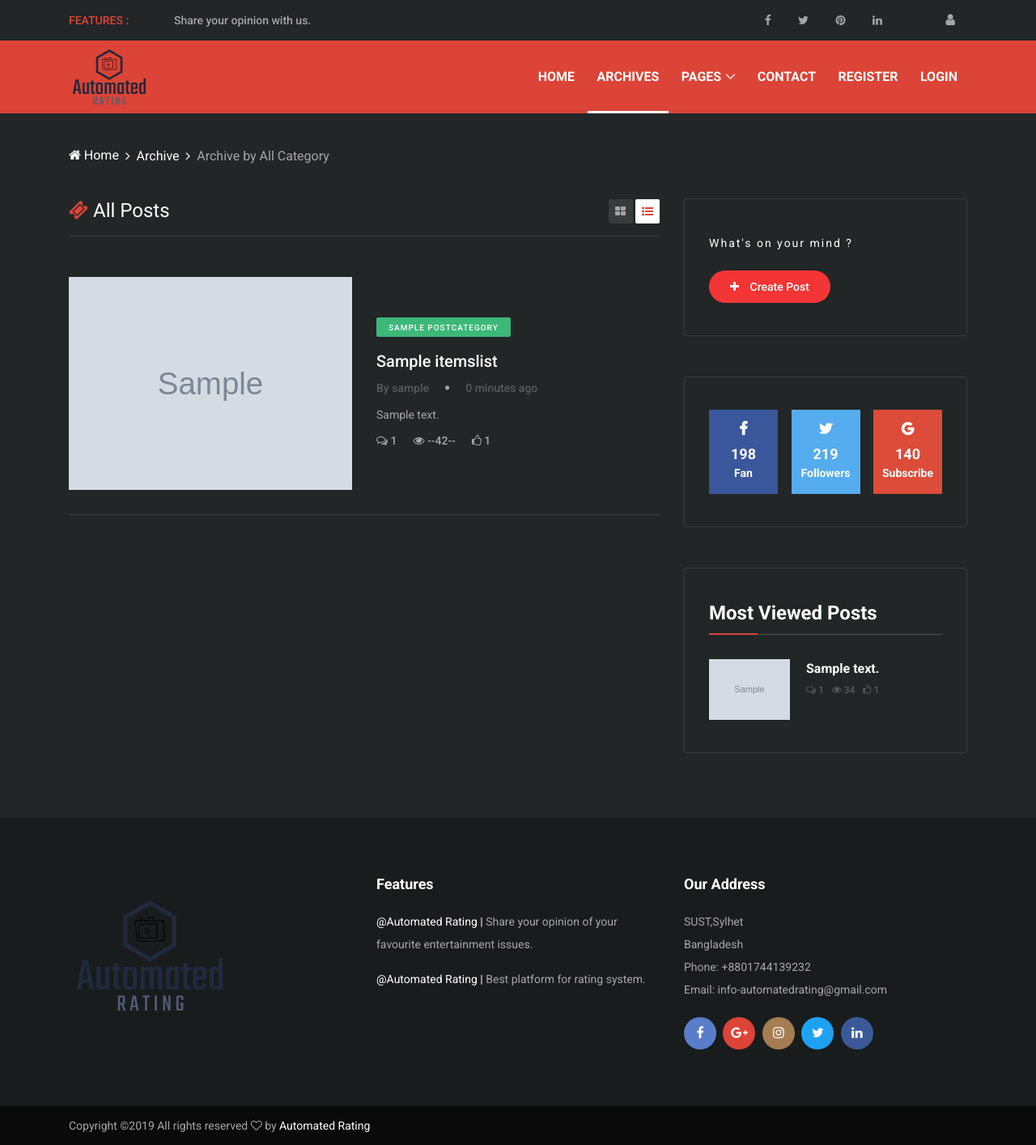
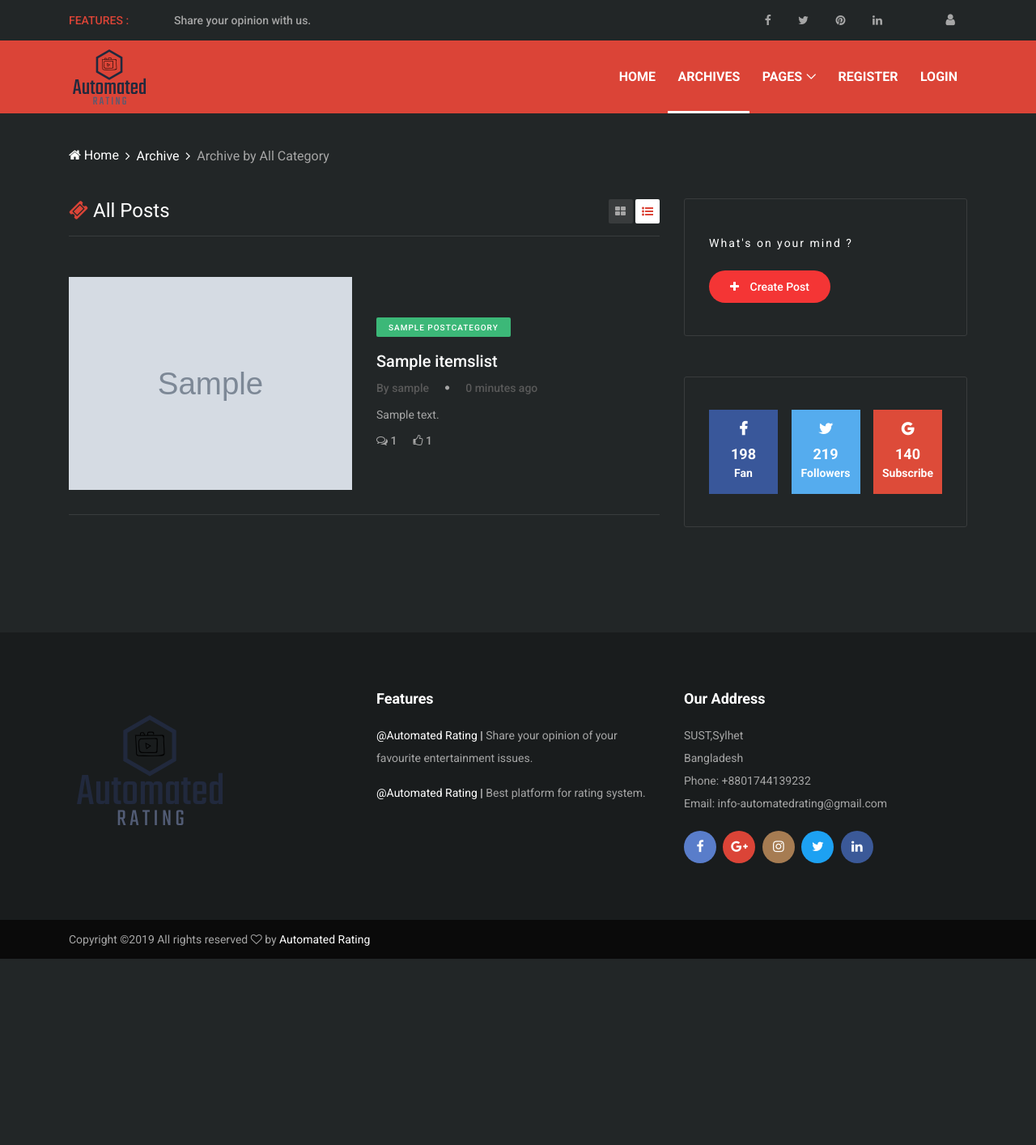
Before and after one commit to sust-swe/Automated-Rating, a Django app: page /archives/ in a window 1280 px wide. Shown: the whole page at 81% size. After the commit the page ends 1184 px from the top, so only its background shows below. Run offline with Django 3.2, Linux system fonts and the light colour scheme; tables that the repository leaves empty hold one stand-in row (values such as "Sample post"); grey boxes marked "Sample" are stand-in pictures; style sheets or scripts are compiled from the project's sources; some libraries are stand-ins or nearby versions; some web fonts are replaced.

Commit message:
deleting view

```diff
--- a/templates/partials/_navbar.html
+++ b/templates/partials/_navbar.html
@@ -41,7 +41,6 @@
                                     <li><a href="javascript:{document.getElementById('logout').submit()}"> Logout</a></li>
                                 </ul>
                             </li>
-                            <li><a href="contact.html">Contact</a></li>
 
                             {% if user.is_authenticated %}
                             <!-- Log Out -->
--- a/templates/posts/archives.html
+++ b/templates/posts/archives.html
@@ -70,7 +70,6 @@
                                 <p class="mb-2">{{ post.snippet }}</p>
                                 <div class="post-meta d-flex">
                                     <a href="#"><i class="fa fa-comments-o" aria-hidden="true"></i> {{ post.comments.count }}</a>
-                                    <a href="#"><i class="fa fa-eye" aria-hidden="true"></i> --42--</a>
                                     <a href="#"><i class="fa fa-thumbs-o-up" aria-hidden="true"></i> {{ post.total_likes }}</a><br>
 
                                 </div>
@@ -156,31 +155,6 @@
                                 aria-hidden="true"></i><span class="counter">140</span><span>Subscribe</span></a>
                     </div>
 
-                    <!-- ***** Single Widget ***** -->
-                    <div class="single-widget">
-                        <!-- Section Heading -->
-                        <div class="section-heading style-2 mb-30">
-                            <h4>Most Viewed Posts </h4>
-                            <div class="line"></div>
-                        </div>
-
-                        <!-- Single Blog Post -->
-                        {% for post in trend_post %}
-                        <div class="single-blog-post d-flex">
-                            <div class="post-thumbnail">
-                                    <a href="/posts/details/{{post.id}}"> <img src="{{ post.photo_main.url }}" alt=""> </a>
-                            </div>
-                            <div class="post-content">
-                                <a href="/posts/details/{{post.id}}" class="post-title">{{ post.snippet }}</a>
-                                <div class="post-meta d-flex justify-content-between">
-                                    <a href="#"><i class="fa fa-comments-o" aria-hidden="true"></i> {{ post.comments.count }}</a>
-                                    <a href="#"><i class="fa fa-eye" aria-hidden="true"></i> 34</a>
-                                    <a href="#"><i class="fa fa-thumbs-o-up" aria-hidden="true"></i> {{ post.total_likes }}</a>
-                                </div>
-                            </div>
-                        </div>
-                        {% endfor %}
-                    </div>
 
 
 
```
Also changed, not shown: templates/posts/archive-grid-1.html (+0 -26 lines), templates/posts/index.html (+8 -8 lines).
